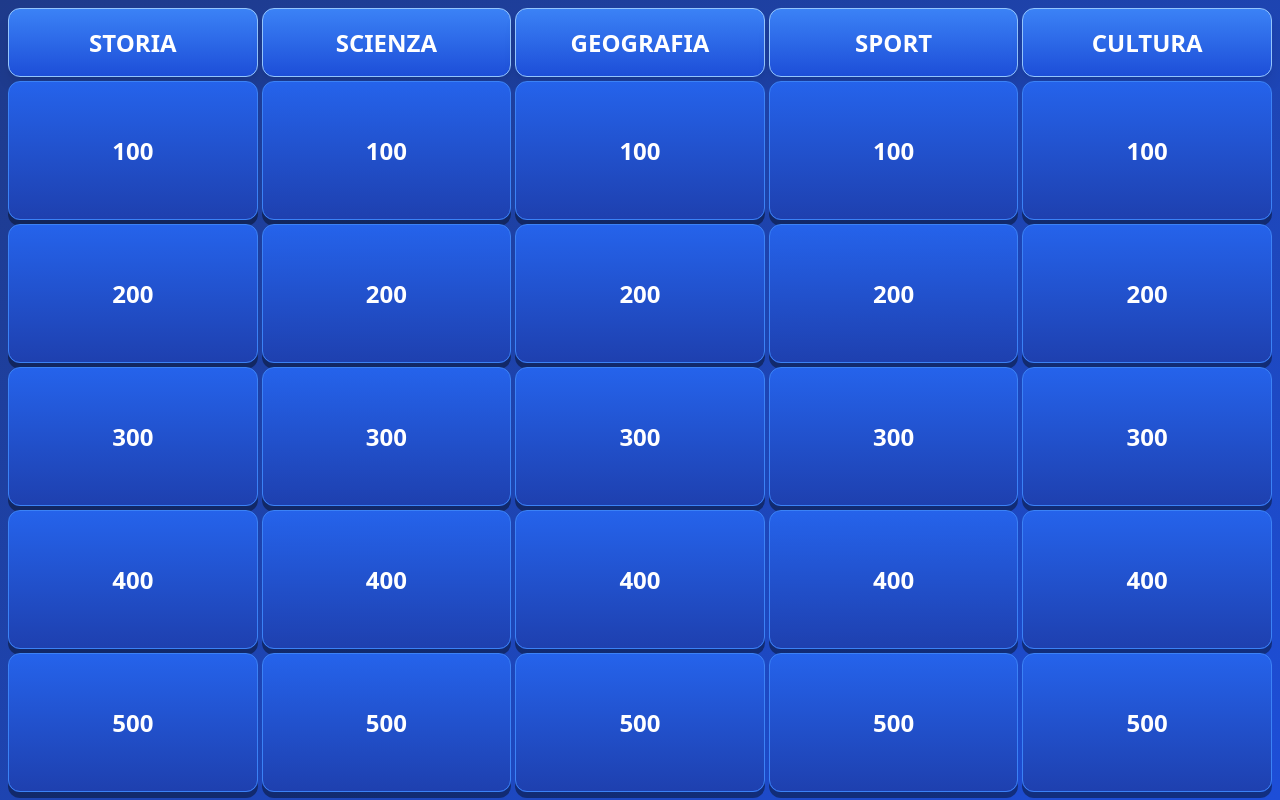
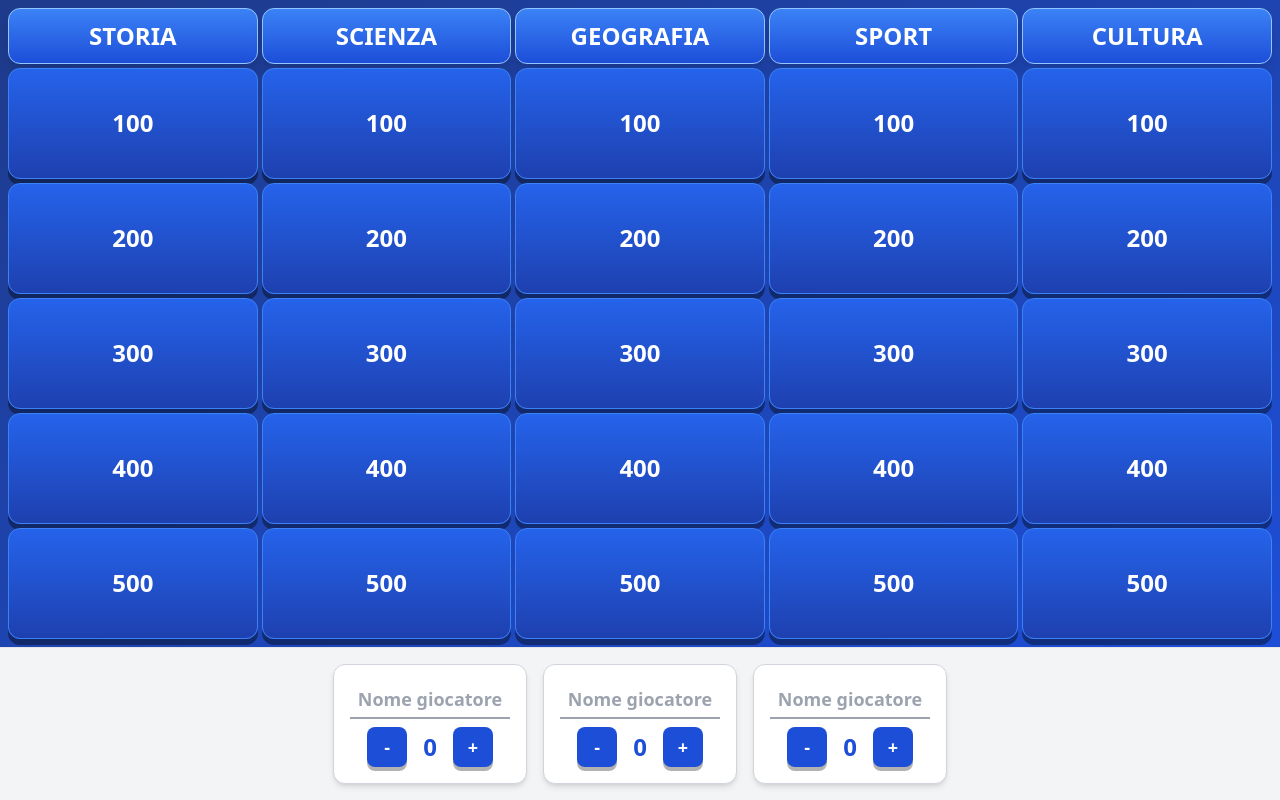
Before and after one commit to SalvoTao/kings-quiz-tailwind, a React (Vite) app: page / in a window 1280 px wide. Built offline with nearby package versions, Linux system fonts and the light colour scheme.

Commit message:
Aggiunta del footer con i box dei giocatori

```diff
--- a/src/App.jsx
+++ b/src/App.jsx
@@ -1,10 +1,44 @@
-import React from "react";
+import React, { useState } from "react";
 import QuizGrid from "./components/QuizGrid";
+import PlayerBox from "./components/PlayerBox";
 
 function App() {
+  const [scores, setScores] = useState([0, 0, 0]); // Stato per i punteggi di ogni giocatore
+
+  // Trova il punteggio massimo tra i giocatori
+  const maxScore = Math.max(...scores);
+
+  // Contiamo quanti giocatori hanno il punteggio massimo
+  const countMaxScores = scores.filter(score => score === maxScore).length;
+
+  // Funzione per aggiornare i punteggi
+  const updateScore = (index, newScore) => {
+    const updatedScores = [...scores];
+    updatedScores[index] = newScore;
+    setScores(updatedScores);
+  };
+
   return (
-    <div className="w-screen h-screen overflow-hidden">
-      <QuizGrid />
+    <div className="w-screen h-screen flex flex-col">
+      {/* Griglia */}
+      <div className="flex-grow overflow-hidden">
+        <QuizGrid />
+      </div>
+
+      {/* Footer con giocatori */}
+      <footer
+        className={`w-full bg-gray-100 p-2 sm:p-4 flex flex-wrap justify-center gap-4 border-t shadow-md transition-all duration-200
+                   ${countMaxScores === 1 ? "gap-5 sm:gap-6 md:gap-7" : "gap-4"}`} // Spazio leggermente ridotto rispetto a prima
+      >
+        {scores.map((score, index) => (
+          <PlayerBox
+            key={index}
+            score={score}
+            isLeader={countMaxScores === 1 && score === maxScore}
+            updateScore={(newScore) => updateScore(index, newScore)}
+          />
+        ))}
+      </footer>
     </div>
   );
 }
--- /dev/null
+++ b/src/components/PlayerBox.jsx
@@ -0,0 +1,90 @@
+import React, { useState, useEffect, useRef } from "react";
+
+const MAX_NAME_LENGTH = 40; // Numero massimo di caratteri consentiti
+
+const PlayerBox = ({ score, isLeader, updateScore }) => {
+  const [playerName, setPlayerName] = useState("");
+  const [boxWidth, setBoxWidth] = useState(160); // Larghezza minima del box
+  const spanRef = useRef(null);
+
+  useEffect(() => {
+    if (spanRef.current) {
+      const textWidth = spanRef.current.offsetWidth;
+      setBoxWidth(Math.max(160, textWidth + 50)); // Evita che il testo esca dal box
+    }
+  }, [playerName]);
+
+  const handleChange = (e) => {
+    if (e.target.value.length <= MAX_NAME_LENGTH) {
+      setPlayerName(e.target.value);
+    }
+  };
+
+  const increaseScore = () => updateScore(score + 100);
+  const decreaseScore = () => updateScore(score - 100);
+
+  return (
+    <div
+      className={`relative flex flex-col items-center p-4 bg-white rounded-xl shadow-md transition-all duration-150
+                  border ${isLeader ? "border-yellow-400 shadow-[0px_0px_12px_3px_rgba(255,215,0,0.6)] scale-105" : "border-gray-300"}
+                  hover:shadow-lg hover:scale-103`}
+      style={{ width: `${boxWidth}px` }} // Larghezza dinamica
+    >
+      {/* Mostra la corona sopra la box se il giocatore è il leader */}
+      {isLeader && (
+        <div className="absolute -top-7 flex items-center justify-center animate-bounce">
+          <span className="text-3xl sm:text-4xl drop-shadow-lg">👑</span>
+        </div>
+      )}
+
+      {/* Input per il nome con limite di caratteri */}
+      <input
+        type="text"
+        placeholder="Nome giocatore"
+        value={playerName}
+        onInput={handleChange}
+        className="text-center text-lg font-semibold p-1 bg-transparent border-b-2 border-gray-400
+                   focus:outline-none focus:border-blue-600 transition-all duration-200 w-full"
+      />
+
+      {/* Elemento invisibile per calcolare la larghezza del testo */}
+      <span ref={spanRef} className="absolute invisible whitespace-nowrap text-lg font-semibold">
+        {playerName || "Nome giocatore"}
+      </span>
+
+      {/* Sezione punteggio con pulsanti */}
+      <div className="mt-2 flex items-center justify-center w-full gap-4">
+
+        {/* Bottone per diminuire il punteggio */}
+        <button
+          onClick={decreaseScore}
+          className="text-white bg-blue-700 hover:bg-blue-800 transition-all duration-200
+                     rounded-lg w-10 h-10 text-lg font-bold flex items-center justify-center
+                     shadow-[0px_4px_0px_rgba(0,0,0,0.3)] active:shadow-[0px_2px_0px_rgba(0,0,0,0.3)]
+                     active:translate-y-1"
+        >
+          -
+        </button>
+
+        {/* Punteggio */}
+        <div className={`text-xl sm:text-2xl font-bold ${score < 0 ? "text-red-600" : "text-blue-700"}`}>
+          {score}
+        </div>
+
+        {/* Bottone per aumentare il punteggio */}
+        <button
+          onClick={increaseScore}
+          className="text-white bg-blue-700 hover:bg-blue-800 transition-all duration-200
+                     rounded-lg w-10 h-10 text-lg font-bold flex items-center justify-center
+                     shadow-[0px_4px_0px_rgba(0,0,0,0.3)] active:shadow-[0px_2px_0px_rgba(0,0,0,0.3)]
+                     active:translate-y-1"
+        >
+          +
+        </button>
+
+      </div>
+    </div>
+  );
+};
+
+export default PlayerBox;
--- a/src/components/QuizGrid.jsx
+++ b/src/components/QuizGrid.jsx
@@ -15,7 +15,7 @@ const cellStyles = `
 
 const QuizGrid = () => {
   return (
-    <div className="w-screen h-screen flex items-center justify-center bg-gradient-to-br from-blue-900 to-blue-700">
+    <div className="flex items-center justify-center w-full h-full bg-gradient-to-br from-blue-900 to-blue-700">
       {/* Griglia principale con meno spazio tra le celle */}
       <div className="grid grid-cols-5 grid-rows-[0.5fr_1fr_1fr_1fr_1fr_1fr] w-full h-full gap-1 p-2">
 
```
